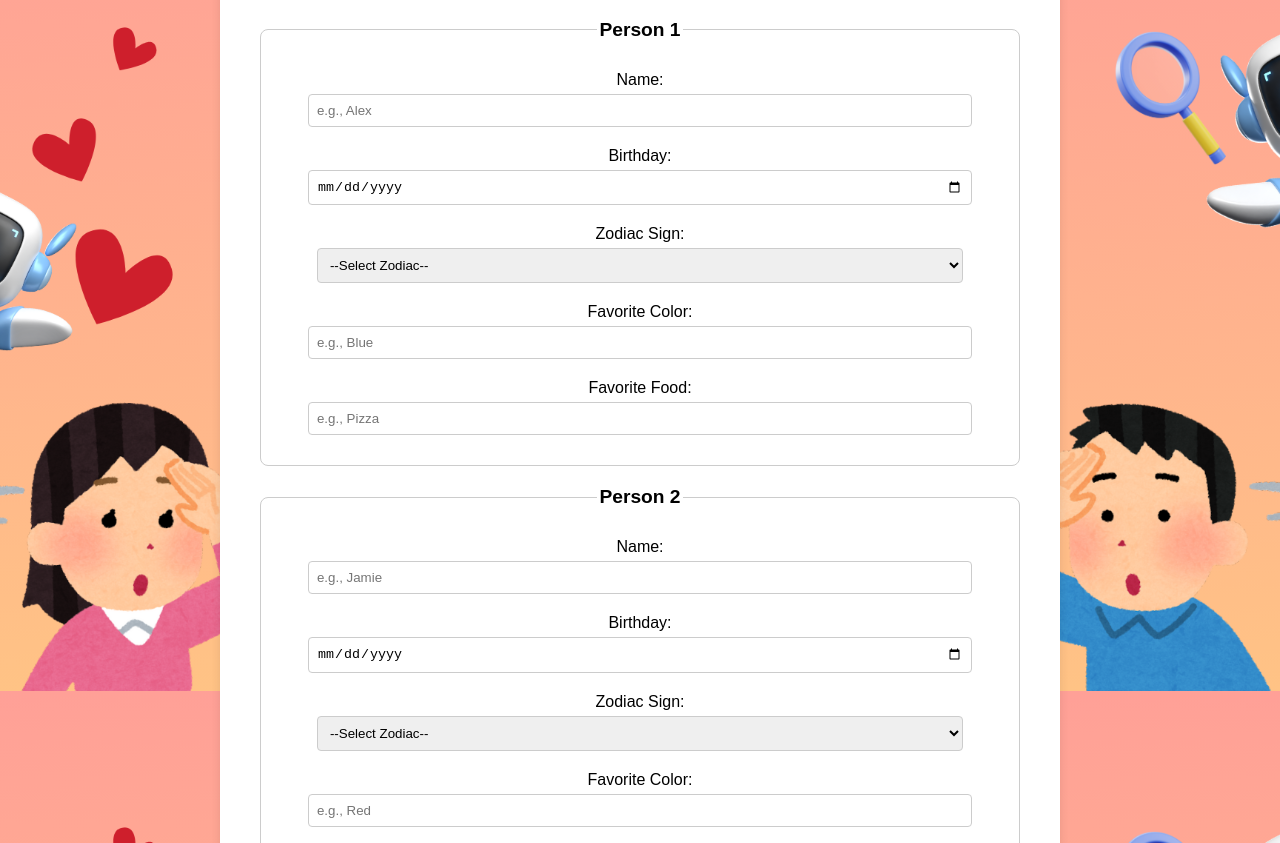
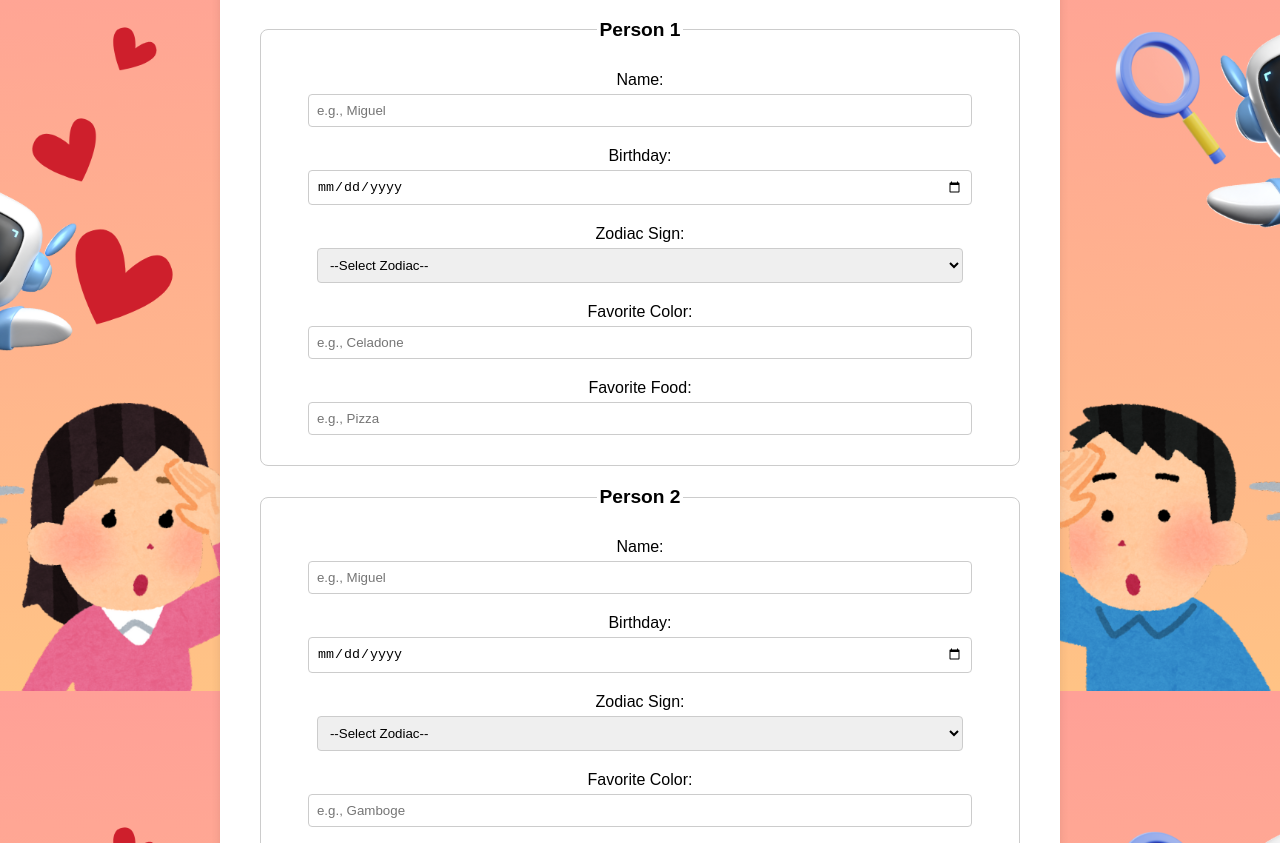
Before and after one commit to ItsRmnd/LCT, a plain HTML site: page bruhhtml.html in a window 1280 px wide. Shown: the part 109-952 px from the top of the page. Drawn offline with Linux system fonts and the light colour scheme.

Commit message:
Update bruhhtml.html

```diff
--- a/bruhhtml.html
+++ b/bruhhtml.html
@@ -60,7 +60,7 @@
       <fieldset>
         <legend>Person 1</legend>
         <label for="name1">Name:</label>
-        <input type="text" id="name1" placeholder="e.g., Alex" required>
+        <input type="text" id="name1" placeholder="e.g., Miguel" required>
 
         <label for="bday1">Birthday:</label>
         <input type="date" id="bday1" required>
@@ -83,7 +83,7 @@
         </select>
 
         <label for="color1">Favorite Color:</label>
-        <input type="text" id="color1" placeholder="e.g., Blue" required>
+        <input type="text" id="color1" placeholder="e.g., Celadone" required>
 
         <label for="food1">Favorite Food:</label>
         <input type="text" id="food1" placeholder="e.g., Pizza" required>
@@ -93,7 +93,7 @@
       <fieldset>
         <legend>Person 2</legend>
         <label for="name2">Name:</label>
-        <input type="text" id="name2" placeholder="e.g., Jamie" required>
+        <input type="text" id="name2" placeholder="e.g., Miguel" required>
 
         <label for="bday2">Birthday:</label>
         <input type="date" id="bday2" required>
@@ -116,7 +116,7 @@
         </select>
 
         <label for="color2">Favorite Color:</label>
-        <input type="text" id="color2" placeholder="e.g., Red" required>
+        <input type="text" id="color2" placeholder="e.g., Gamboge" required>
 
         <label for="food2">Favorite Food:</label>
         <input type="text" id="food2" placeholder="e.g., Sushi" required>
```
